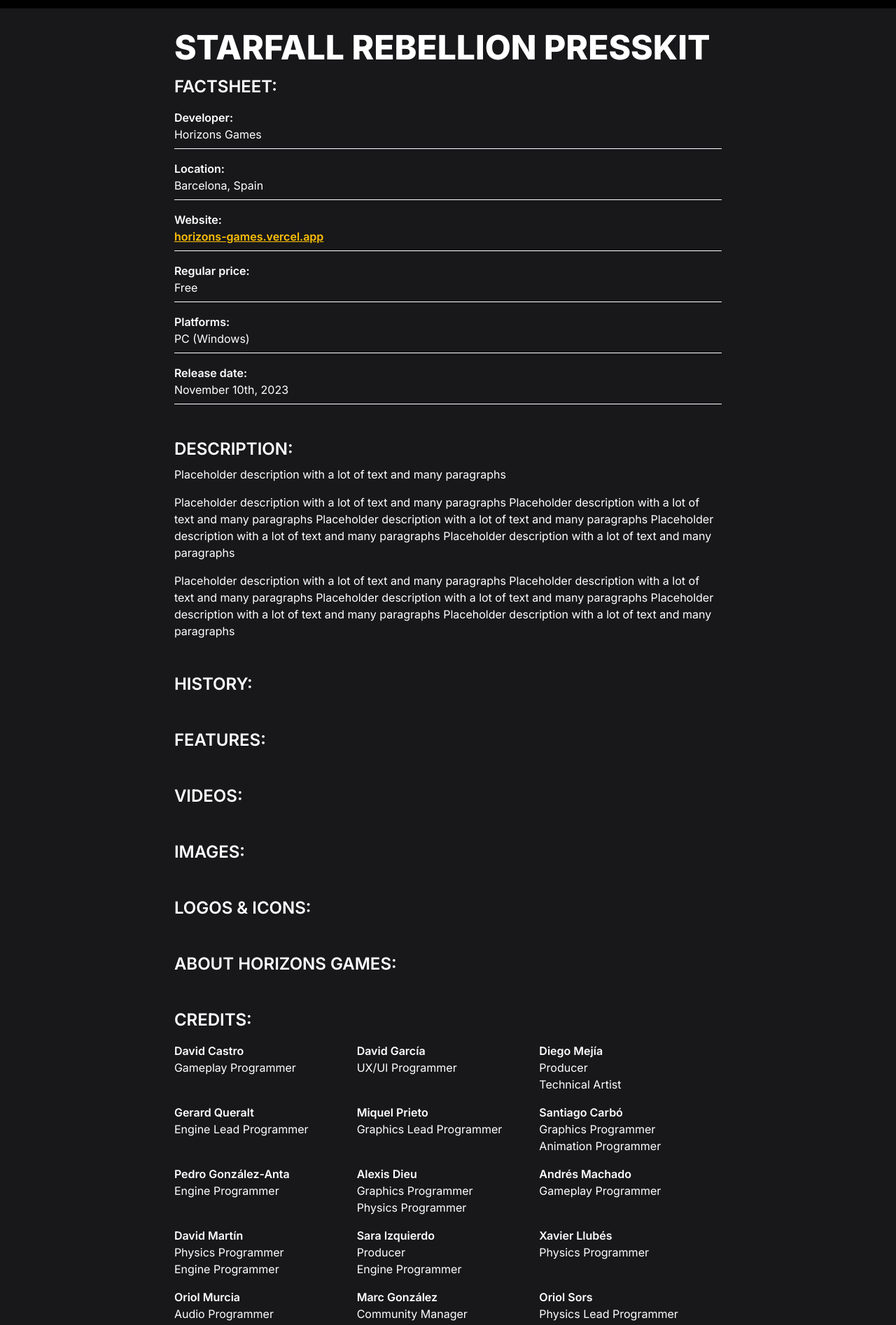
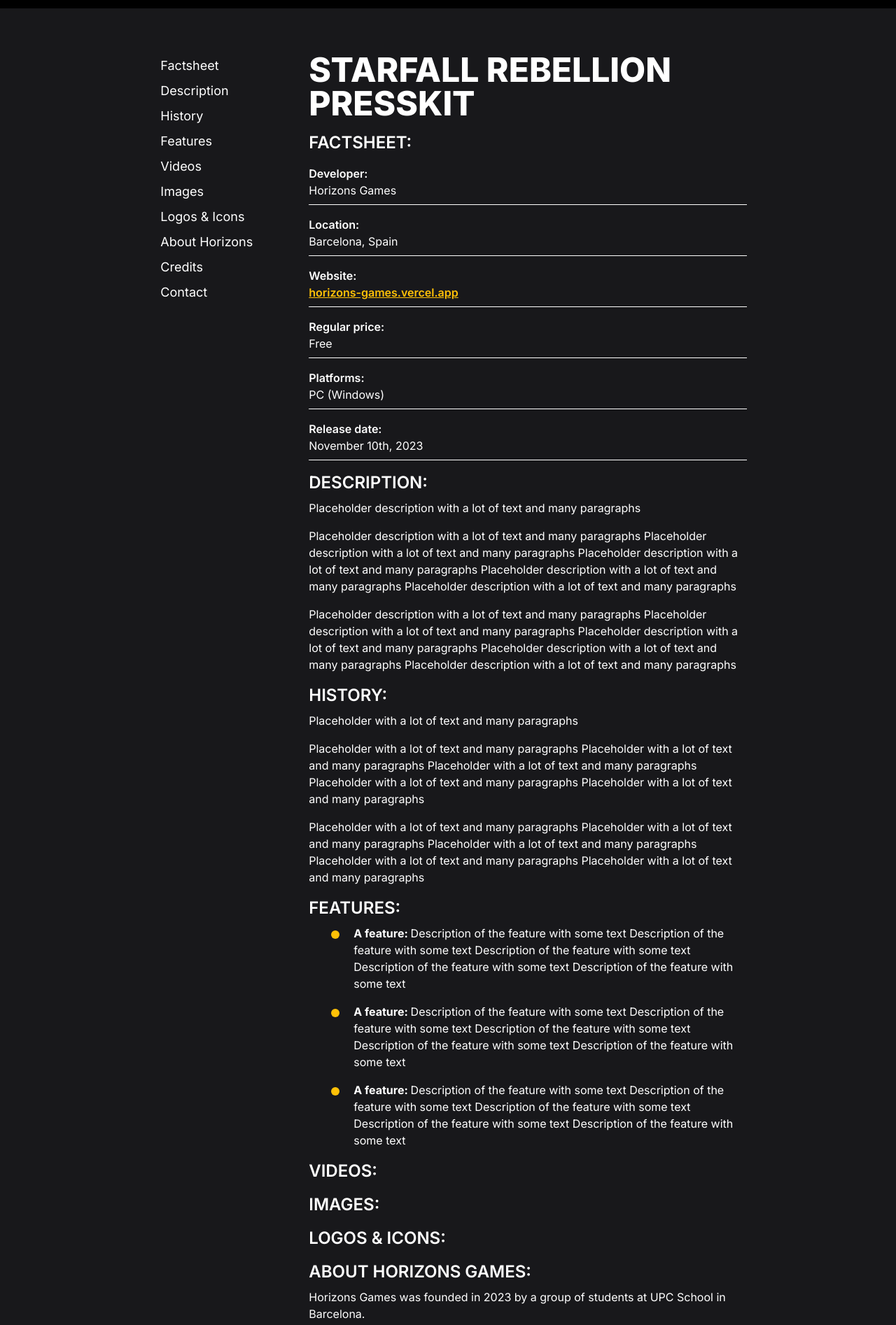
Before and after one commit to MarcGonzalezMoratona/starfall-rebellion, a Next.js app: page /press in a window 1280 px wide. Shown: the part 52-1946 px from the top of the page at 70% size. Built offline with nearby package versions, Linux system fonts and the light colour scheme.

Commit message:
feat: press kit

```diff
--- a/app/components/menu-link.tsx
+++ b/app/components/menu-link.tsx
@@ -8,7 +8,7 @@ type MenuLinkProps = {
 export default function MenuLink({ url, label }: MenuLinkProps) {
   return (
     <Link href={url}>
-      <li className="text-white text-xl font-semibold sm:hover:underline sm:decoration-white sm:underline-offset-8">
+      <li className="text-white hover:text-amber hover:decoration-amber text-xl font-semibold sm:hover:underline sm:decoration-white sm:underline-offset-8">
         {label}
       </li>
     </Link>
--- a/app/data/team.js
+++ b/app/data/team.js
@@ -20,7 +20,7 @@ export const team = {
       name: 'Diego Mejía',
       image: 'DiegoMejia.jpg',
       primaryRole: 'Producer',
-      secondaryRole: 'Technical Artist',
+      secondaryRole: '3D Artist',
       networks: {
         github: 'https://github.com/diegusmejia117',
       },
@@ -77,7 +77,7 @@ export const team = {
     {
       name: 'Andrés Machado',
       image: 'AndresMachado.jpg',
-      primaryRole: 'Gameplay Programmer',
+      primaryRole: 'Level Design',
       networks: {
         github: 'https://github.com/AndresM2',
       },
@@ -85,8 +85,8 @@ export const team = {
     {
       name: 'David Martín',
       image: 'DavidMartin.jpg',
-      primaryRole: 'Physics Programmer',
-      secondaryRole: 'Engine Programmer',
+      primaryRole: 'Level Design Lead',
+      secondaryRole: 'Physics Programmer',
       networks: {
         github: 'https://github.com/Dedado3000',
       },
@@ -101,14 +101,14 @@ export const team = {
         linkedin: 'https://www.linkedin.com/in/sara-izquierdo-elfau-285109222',
       },
     },
-    // {
-    //   name: 'Arnau Pérez',
-    //   image: 'ArnauPerez.jpg',
-    //   primaryRole: 'Gameplay Programmer',
-    //   networks: {
-    //     github: 'https://github.com/Mondagh',
-    //   },
-    // },
+    {
+      name: 'Arnau Pérez',
+      image: 'ArnauPerez.jpg',
+      primaryRole: 'Engine Programmer',
+      networks: {
+        github: 'https://github.com/Mondagh',
+      },
+    },
     {
       name: 'Xavier Llubés',
       image: 'XavierLlubes.jpg',
@@ -120,7 +120,8 @@ export const team = {
     {
       name: 'Oriol Murcia',
       image: 'OriolMurcia.jpg',
-      primaryRole: 'Audio Programmer',
+      primaryRole: 'Audio Lead Programmer',
+      secondaryRole: 'Gameplay Programmer',
       networks: {
         github: 'https://github.com/UriMurcia',
         linkedin: 'https://www.linkedin.com/in/oriol-murcia-catalan',
@@ -175,7 +176,8 @@ export const team = {
     {
       name: 'Alejandro Matus',
       image: 'AlejandroMatus.jpg',
-      primaryRole: '3D Artist',
+      primaryRole: 'UX/UI Lead',
+      secondaryRole: 'Level Designer',
       networks: {
         github: 'https://github.com/Vlukkee',
       },
--- a/app/globals.css
+++ b/app/globals.css
@@ -47,3 +47,9 @@ body {
   font-weight: normal;
   font-style: normal;
 }
+
+@layer base {
+  html {
+    scroll-behavior: smooth;
+  }
+}
--- a/app/press/page.tsx
+++ b/app/press/page.tsx
@@ -1,16 +1,141 @@
+'use client';
 import Link from 'next/link';
 import { team } from '../data/team';
+import { useState } from 'react';
 
 export default function Press() {
+  const [selected, setSelected] = useState('');
+
   return (
-    <main className="bg-zinc-900 w-full flex flex-col gap-4 items-center justify-center">
-      <section className="w-full my-4 sm:w-2/3">
-        <article className="text-white mx-auto w-11/12">
+    <main className="bg-zinc-900 w-full flex flex-col gap-4 items-center justify-center scroll-smooth">
+      <div className="flex w-5/6 sm:w-2/3 py-12">
+        <nav className="shrink-0 sticky py-4 mr-16 top-0 self-start md:block hidden">
+          <ul>
+            <li
+              className={`text-white text-lg hover:text-amber ${
+                selected === 'factsheet' &&
+                'bg-amber text-black font-semibold hover:text-black'
+              }`}
+              onClick={() => setSelected('factsheet')}
+            >
+              <a className="w-full block px-4 py-1" href="#factsheet">
+                Factsheet
+              </a>
+            </li>
+            <li
+              className={`text-white text-lg hover:text-amber ${
+                selected === 'description' &&
+                'bg-amber text-black font-semibold hover:text-black'
+              }`}
+              onClick={() => setSelected('description')}
+            >
+              <a className="w-full block px-4 py-1" href="#description">
+                Description
+              </a>
+            </li>
+            <li
+              className={`text-white text-lg hover:text-amber ${
+                selected === 'history' &&
+                'bg-amber text-black font-semibold hover:text-black'
+              }`}
+              onClick={() => setSelected('history')}
+            >
+              <a className="w-full block px-4 py-1" href="#history">
+                History
+              </a>
+            </li>
+            <li
+              className={`text-white text-lg hover:text-amber ${
+                selected === 'features' &&
+                'bg-amber text-black font-semibold hover:text-black'
+              }`}
+              onClick={() => setSelected('features')}
+            >
+              <a className="w-full block px-4 py-1" href="#features">
+                Features
+              </a>
+            </li>
+            <li
+              className={`text-white text-lg hover:text-amber ${
+                selected === 'videos' &&
+                'bg-amber text-black font-semibold hover:text-black'
+              }`}
+              onClick={() => setSelected('videos')}
+            >
+              <a className="w-full block px-4 py-1" href="#videos">
+                Videos
+              </a>
+            </li>
+            <li
+              className={`text-white text-lg hover:text-amber ${
+                selected === 'images' &&
+                'bg-amber text-black font-semibold hover:text-black'
+              }`}
+              onClick={() => setSelected('images')}
+            >
+              <a className="w-full block px-4 py-1" href="#images">
+                Images
+              </a>
+            </li>
+            <li
+              className={`text-white text-lg hover:text-amber ${
+                selected === 'logos-icons' &&
+                'bg-amber text-black font-semibold hover:text-black'
+              }`}
+              onClick={() => setSelected('logos-icons')}
+            >
+              <a className="w-full block px-4 py-1" href="#logos-icons">
+                Logos & Icons
+              </a>
+            </li>
+            <li
+              className={`text-white text-lg hover:text-amber ${
+                selected === 'about' &&
+                'bg-amber text-black font-semibold hover:text-black'
+              }`}
+              onClick={() => setSelected('about')}
+            >
+              <a className="w-full block px-4 py-1" href="#about">
+                About Horizons
+              </a>
+            </li>
+            <li
+              className={`text-white text-lg hover:text-amber ${
+                selected === 'credits' &&
+                'bg-amber text-black font-semibold hover:text-black'
+              }`}
+              onClick={() => setSelected('credits')}
+            >
+              <a className="w-full block px-4 py-1" href="#credits">
+                Credits
+              </a>
+            </li>
+            <li
+              className={`text-white text-lg hover:text-amber ${
+                selected === 'contact' &&
+                'bg-amber text-black font-semibold hover:text-black'
+              }`}
+              onClick={() => setSelected('contact')}
+            >
+              <a className="w-full block px-4 py-1" href="#contact">
+                Contact
+              </a>
+            </li>
+          </ul>
+        </nav>
+        <div>
+          <section className="w-full my-4">
+            <article className="text-white mx-auto ">
               <h1 className="font-extrabold text-3xl sm:text-5xl my-4">
                 STARFALL REBELLION PRESSKIT
               </h1>
               <ul className="flex flex-col gap-2">
-            <h2 className="text-xl font-semibold sm:text-2xl">FACTSHEET:</h2>
+                <h2
+                  className="text-xl font-semibold sm:text-2xl"
+                  id="factsheet"
+                >
+                  FACTSHEET:
+                </h2>
                 <li className="border-b border-white py-2">
                   <p className="font-semibold">Developer:</p>
                   <p>Horizons Games</p>
@@ -43,89 +168,189 @@ export default function Press() {
               </ul>
             </article>
           </section>
-      <section className="w-full my-4 sm:w-2/3">
-        <article className="text-white mx-auto w-11/12">
+          <section className="w-full my-4">
+            <article className="text-white mx-auto ">
               <div className="flex flex-col gap-2">
-            <h2 className="text-xl font-semibold sm:text-2xl">DESCRIPTION:</h2>
+                <h2
+                  className="text-xl font-semibold sm:text-2xl scroll-mt-12"
+                  id="description"
+                >
+                  DESCRIPTION:
+                </h2>
                 <div className="flex flex-col gap-4">
                   <p>
-                Placeholder description with a lot of text and many paragraphs
+                    Placeholder description with a lot of text and many
+                    paragraphs
                   </p>
                   <p>
-                Placeholder description with a lot of text and many paragraphs
-                Placeholder description with a lot of text and many paragraphs
-                Placeholder description with a lot of text and many paragraphs
-                Placeholder description with a lot of text and many paragraphs
-                Placeholder description with a lot of text and many paragraphs
+                    Placeholder description with a lot of text and many
+                    paragraphs Placeholder description with a lot of text and
+                    many paragraphs Placeholder description with a lot of text
+                    and many paragraphs Placeholder description with a lot of
+                    text and many paragraphs Placeholder description with a lot
+                    of text and many paragraphs
                   </p>
                   <p>
-                Placeholder description with a lot of text and many paragraphs
-                Placeholder description with a lot of text and many paragraphs
-                Placeholder description with a lot of text and many paragraphs
-                Placeholder description with a lot of text and many paragraphs
-                Placeholder description with a lot of text and many paragraphs
+                    Placeholder description with a lot of text and many
+                    paragraphs Placeholder description with a lot of text and
+                    many paragraphs Placeholder description with a lot of text
+                    and many paragraphs Placeholder description with a lot of
+                    text and many paragraphs Placeholder description with a lot
+                    of text and many paragraphs
                   </p>
                 </div>
               </div>
             </article>
           </section>
-      <section className="w-full my-4 sm:w-2/3">
-        <article className="text-white mx-auto w-11/12">
+          <section className="w-full my-4">
+            <article className="text-white mx-auto ">
               <div className="flex flex-col gap-2">
-            <h2 className="text-xl font-semibold sm:text-2xl">HISTORY:</h2>
+                <h2
+                  className="text-xl font-semibold sm:text-2xl scroll-mt-12"
+                  id="history"
+                >
+                  HISTORY:
+                </h2>
+                <div className="flex flex-col gap-4">
+                  <p>Placeholder with a lot of text and many paragraphs</p>
+                  <p>
+                    Placeholder with a lot of text and many paragraphs
+                    Placeholder with a lot of text and many paragraphs
+                    Placeholder with a lot of text and many paragraphs
+                    Placeholder with a lot of text and many paragraphs
+                    Placeholder with a lot of text and many paragraphs
+                  </p>
+                  <p>
+                    Placeholder with a lot of text and many paragraphs
+                    Placeholder with a lot of text and many paragraphs
+                    Placeholder with a lot of text and many paragraphs
+                    Placeholder with a lot of text and many paragraphs
+                    Placeholder with a lot of text and many paragraphs
+                  </p>
+                </div>
               </div>
             </article>
           </section>
-      <section className="w-full my-4 sm:w-2/3">
-        <article className="text-white mx-auto w-11/12">
+          <section className="w-full my-4">
+            <article className="text-white mx-auto ">
               <div className="flex flex-col gap-2">
-            <h2 className="text-xl font-semibold sm:text-2xl">FEATURES:</h2>
+                <h2
+                  className="text-xl font-semibold sm:text-2xl scroll-mt-12"
+                  id="features"
+                >
+                  FEATURES:
+                </h2>
+                <ul className="flex flex-col gap-4 ml-8">
+                  <li
+                    className="relative before:absolute before:left-0 before:top-2 before:h-3 before:w-3 before:block before:rounded-3xl
+              before:bg-amber pl-8"
+                  >
+                    <p>
+                      <strong>A feature: </strong>
+                      Description of the feature with some text Description of
+                      the feature with some text Description of the feature with
+                      some text Description of the feature with some text
+                      Description of the feature with some text
+                    </p>
+                  </li>
+                  <li
+                    className="relative before:absolute before:left-0 before:top-2 before:h-3 before:w-3 before:block before:rounded-3xl
+              before:bg-amber pl-8"
+                  >
+                    <p>
+                      <strong>A feature: </strong>
+                      Description of the feature with some text Description of
+                      the feature with some text Description of the feature with
+                      some text Description of the feature with some text
+                      Description of the feature with some text
+                    </p>
+                  </li>
+                  <li
+                    className="relative before:absolute before:left-0 before:top-2 before:h-3 before:w-3 before:block before:rounded-3xl
+              before:bg-amber pl-8"
+                  >
+                    <p>
+                      <strong>A feature: </strong>
+                      Description of the feature with some text Description of
+                      the feature with some text Description of the feature with
+                      some text Description of the feature with some text
+                      Description of the feature with some text
+                    </p>
+                  </li>
+                </ul>
               </div>
             </article>
           </section>
-      <section className="w-full my-4 sm:w-2/3">
-        <article className="text-white mx-auto w-11/12">
+          <section className="w-full my-4">
+            <article className="text-white mx-auto ">
               <div className="flex flex-col gap-2">
-            <h2 className="text-xl font-semibold sm:text-2xl">VIDEOS:</h2>
+                <h2
+                  className="text-xl font-semibold sm:text-2xl scroll-mt-12"
+                  id="videos"
+                >
+                  VIDEOS:
+                </h2>
               </div>
             </article>
           </section>
-      <section className="w-full my-4 sm:w-2/3">
-        <article className="text-white mx-auto w-11/12">
+          <section className="w-full my-4">
+            <article className="text-white mx-auto ">
               <div className="flex flex-col gap-2">
-            <h2 className="text-xl font-semibold sm:text-2xl">IMAGES:</h2>
+                <h2
+                  className="text-xl font-semibold sm:text-2xl scroll-mt-12"
+                  id="images"
+                >
+                  IMAGES:
+                </h2>
               </div>
             </article>
           </section>
-      <section className="w-full my-4 sm:w-2/3">
-        <article className="text-white mx-auto w-11/12">
+          <section className="w-full my-4">
+            <article className="text-white mx-auto ">
               <div className="flex flex-col gap-2">
-            <h2 className="text-xl font-semibold sm:text-2xl">
+                <h2
+                  className="text-xl font-semibold sm:text-2xl scroll-mt-12"
+                  id="logos-icons"
+                >
                   LOGOS & ICONS:
                 </h2>
               </div>
             </article>
           </section>
-      <section className="w-full my-4 sm:w-2/3">
-        <article className="text-white mx-auto w-11/12">
+          <section className="w-full my-4">
+            <article className="text-white mx-auto ">
               <div className="flex flex-col gap-2">
-            <h2 className="text-xl font-semibold sm:text-2xl">
+                <h2
+                  className="text-xl font-semibold sm:text-2xl scroll-mt-12"
+                  id="about"
+                >
                   ABOUT HORIZONS GAMES:
                 </h2>
+                <p>
+                  Horizons Games was founded in 2023 by a group of students at
+                  UPC School in Barcelona.
+                </p>
               </div>
             </article>
           </section>
-      <section className="w-full my-4 sm:w-2/3">
-        <article className="text-white mx-auto w-11/12">
+          <section className="w-full my-4">
+            <article className="text-white mx-auto ">
               <div className="flex flex-col gap-2">
-            <h2 className="text-xl font-semibold sm:text-2xl">CREDITS:</h2>
+                <h2
+                  className="text-xl font-semibold sm:text-2xl scroll-mt-12"
+                  id="credits"
+                >
+                  CREDITS:
+                </h2>
                 <ul className="flex flex-col sm:grid sm:grid-cols-3">
                   {team.partners.map((partner, index) => {
                     return (
                       <li className="my-2" key={index}>
                         <p className="font-semibold">{partner.name}</p>
                         <p>{partner.primaryRole}</p>
-                    {partner.secondaryRole && <p>{partner.secondaryRole}</p>}
+                        {partner.secondaryRole && (
+                          <p>{partner.secondaryRole}</p>
+                        )}
                       </li>
                     );
                   })}
@@ -133,10 +358,15 @@ export default function Press() {
               </div>
             </article>
           </section>
-      <section className="w-full my-4 sm:w-2/3">
-        <article className="text-white mx-auto w-11/12">
+          <section className="w-full my-4">
+            <article className="text-white mx-auto ">
               <div className="flex flex-col gap-2">
-            <h2 className="text-xl font-semibold sm:text-2xl">CONTACT:</h2>
+                <h2
+                  className="text-xl font-semibold sm:text-2xl scroll-mt-12"
+                  id="contact"
+                >
+                  CONTACT:
+                </h2>
                 <ul className="flex flex-col gap-2">
                   <li className="py-2">
                     <p className="font-semibold">Enquiries</p>
@@ -196,6 +426,8 @@ export default function Press() {
               </div>
             </article>
           </section>
+        </div>
+      </div>
     </main>
   );
 }
```
Also changed, not shown: app/about/page.tsx (+6 -2 lines), app/components/social-networks.tsx (+21 -21 lines). Lines whose indentation alone changed are shown as unchanged.
